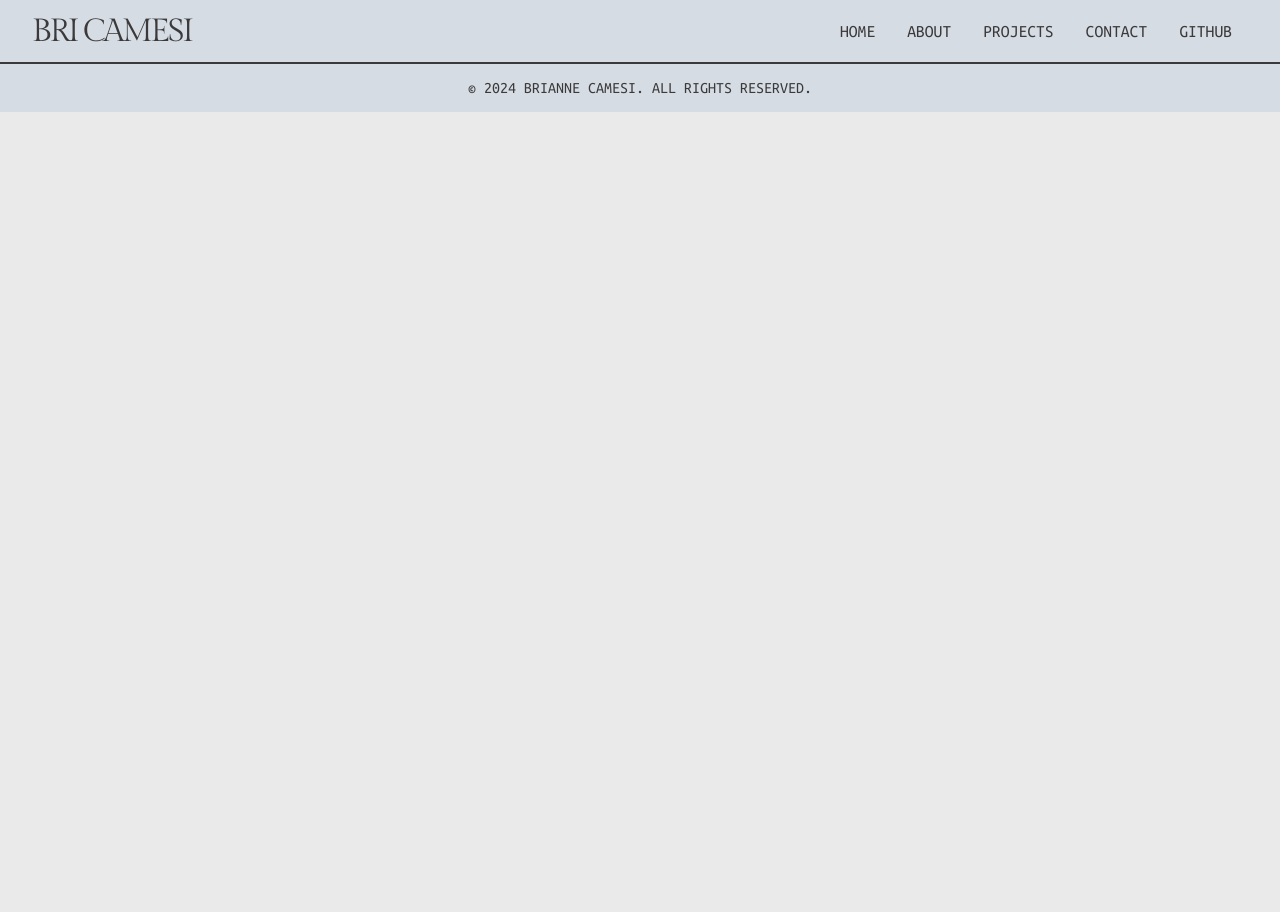
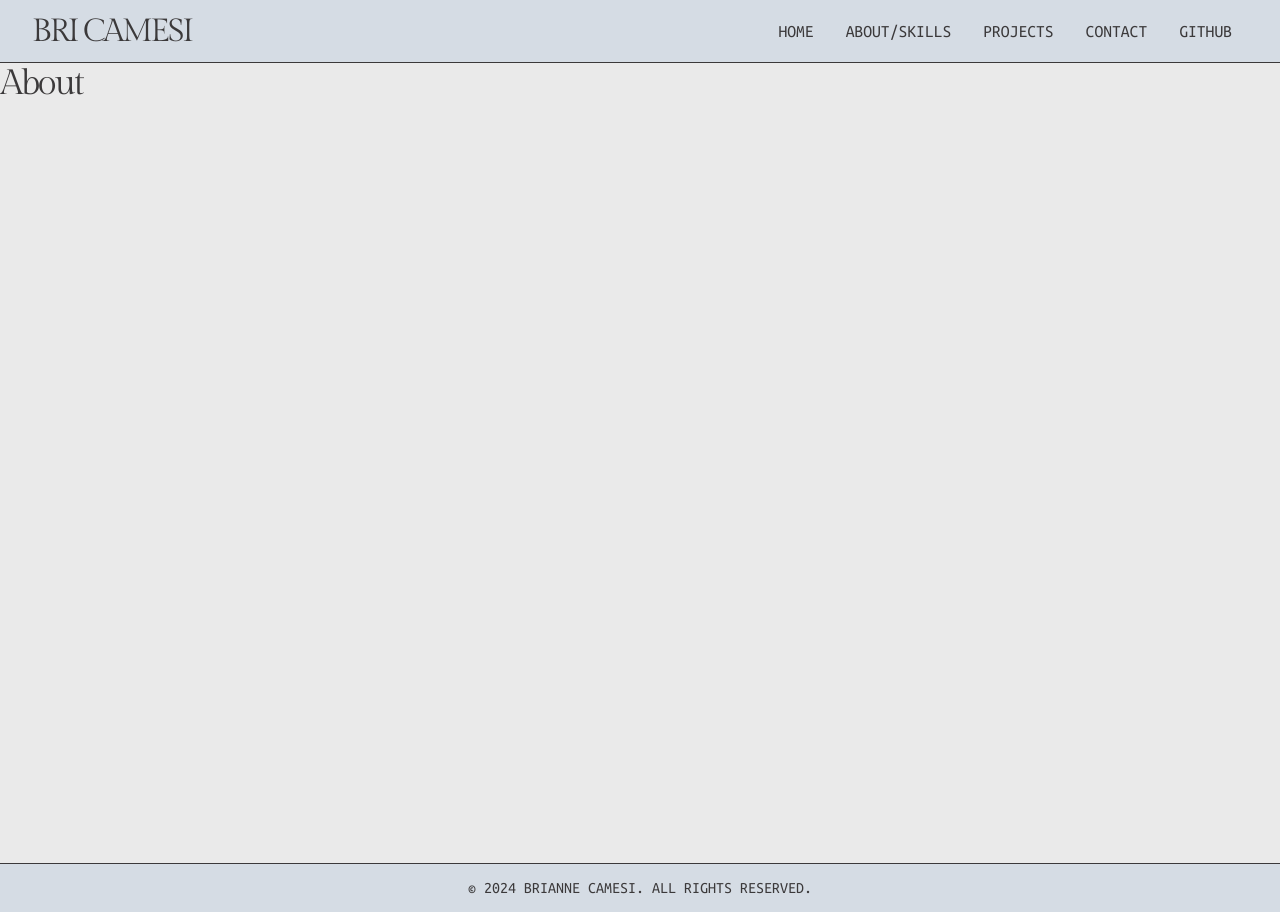
Before and after one commit to freckledspider/portfolio, a React (Create React App) app: page /about in a window 1280 px wide. Before the commit the page ends 800 px from the top, so only its background shows below. Built offline with nearby package versions, Linux system fonts and the light colour scheme.

Commit message:
Added routes, edited footer css

```diff
--- a/src/App.js
+++ b/src/App.js
@@ -1,11 +1,17 @@
 import { Routes, Route } from "react-router-dom";
-import Main from "./pages/Main";
+import Main from "./pages/main";
+import About from "./pages/About";
+import Projects from "./pages/Projects";
+import Contact from "./pages/Contact";
 
 function App() {
   return (
     <div className="App">
       <Routes>
-        <Route path="/" element={<Main/>} />
+        <Route path="/" element={<Main />} />
+        <Route path="/about" element={<About />} />
+        <Route path="/projects" element={<Projects />} />
+        <Route path="/contact" element={<Contact />} />
       </Routes>
     </div>
   );
--- a/src/components/Nav.js
+++ b/src/components/Nav.js
@@ -12,7 +12,7 @@ export default function Nav() {
                 <a href="/">Home</a>
               </li>
               <li className="navigationli">
-                <a href="/about">About</a>
+                <a href="/about">About/Skills</a>
               </li>
               <li className="navigationli">
                 <a href="/projects">Projects</a>
--- a/src/index.css
+++ b/src/index.css
@@ -8,6 +8,7 @@ font-family: "Ubuntu Mono", monospace;
 
 body {
   margin: 0;
+  padding: 0;
   -webkit-font-smoothing: antialiased;
   -moz-osx-font-smoothing: grayscale;
   background-color: #EAEAEA;
@@ -182,6 +183,12 @@ li a:hover {
 
 /* ---------------------- Divs ---------------------- */
 
+.App {
+  min-height: 100vh;
+  display: flex;
+  flex-direction: column;
+}
+
 .about {
   width: 80%;
   display: flex;
@@ -222,11 +229,10 @@ li a:hover {
   color: #3B393A;
   background-color: #D5DCE4;
   width: 100%;
+  margin-top: auto;
   padding-top: 1rem;
   padding-bottom: 1rem;
   border-top: 1px solid #3B393A;
-  position: relative;
-  bottom: 0;
   font-family: "Ubuntu Mono", monospace;
   text-transform: uppercase;
   text-align: center;
--- /dev/null
+++ b/src/pages/About.js
@@ -0,0 +1,5 @@
+export default function About() {
+    return (
+        <h1>About</h1>
+    )
+}
--- a/src/pages/main.js
+++ b/src/pages/main.js
@@ -27,7 +27,7 @@ export default function Main() {
             thrive on exploring the latest technologies and design trends to
             create seamless, user-centric experiences.
           </p>
-          <p style={{ textAlign: "center" }}>
+          <p style={{ textAlign: "center", marginTop: "2rem" }}>
             <a href="/about">
               <button>Learn More</button>
             </a>
```
